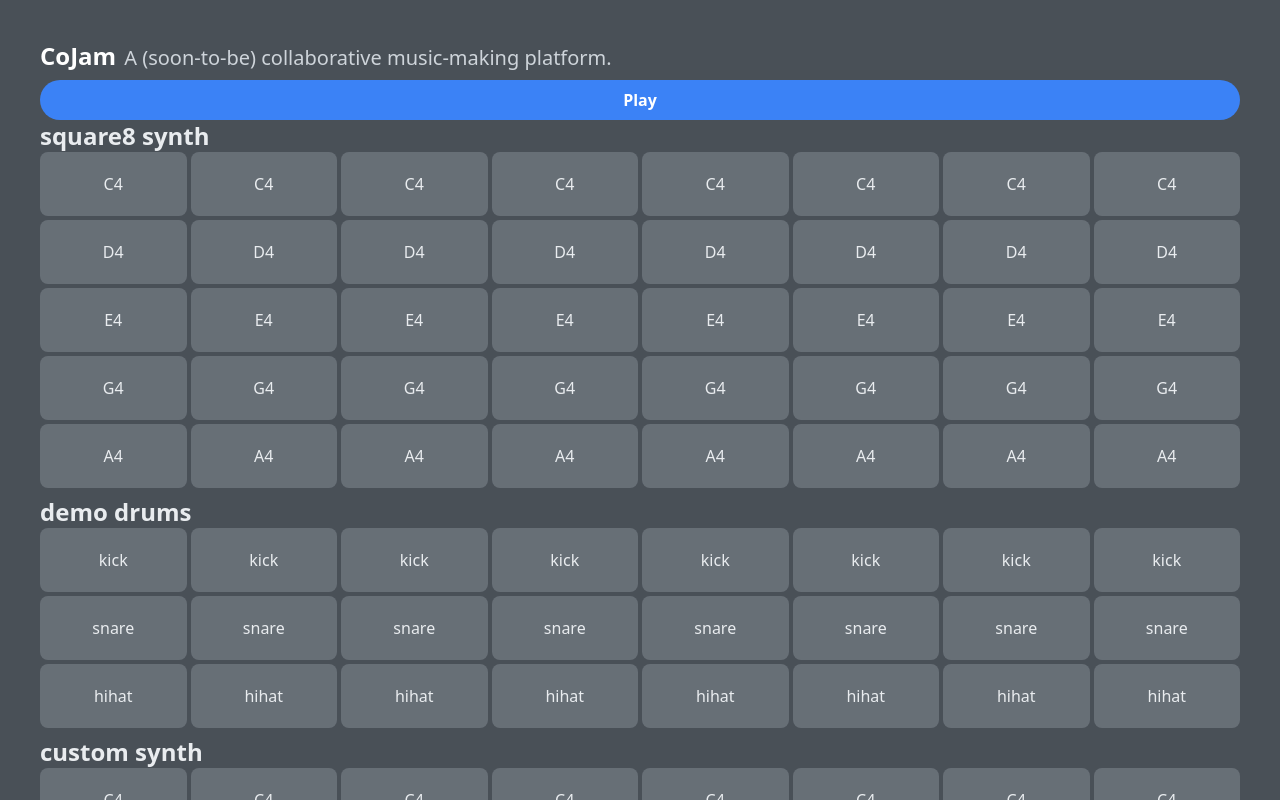
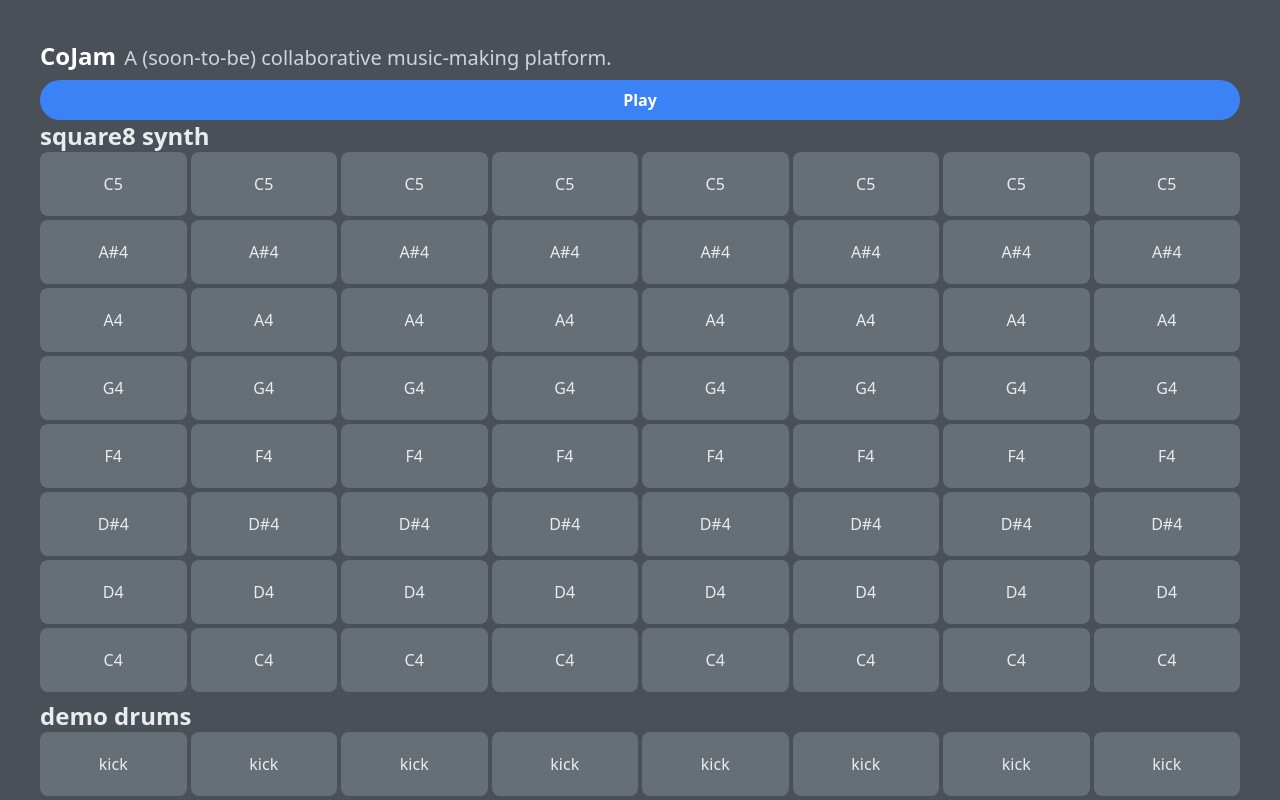
Before and after one commit to forloopcowboy/cojam, a React (Vite) app: page /demo in a window 1280 px wide. Built offline with nearby package versions, Linux system fonts and the light colour scheme; no server answers.

Commit message:
Added a musical scale builder 🎼

```diff
--- /dev/null
+++ b/src/sequencer/Scales.ts
@@ -0,0 +1,55 @@
+// Define common musical scales in integer notation.
+import { Note } from 'tone/build/esm/core/type/NoteUnits';
+
+const scales = {
+  Chromatic: [0, 1, 2, 3, 4, 5, 6, 7, 8, 9, 10, 11, 12],
+  Dorian: [0, 2, 3, 5, 7, 9, 10, 12],
+  Blues: [0, 3, 5, 6, 7, 10, 12],
+  DoubleHarmonic: [0, 1, 4, 5, 7, 8, 11, 12],
+  Algerian: [0, 2, 3, 6, 7, 9, 11, 12, 14, 15, 17],
+  HarmonicMinor: [0, 2, 3, 5, 7, 8, 11, 12],
+  HarmonicMajor: [0, 2, 4, 5, 7, 8, 11, 12],
+  Major: [0, 2, 4, 5, 8, 9, 11, 12],
+} as const;
+
+/** Builds a scale starting from a root note. */
+function buildScale(root: Note, scale: readonly number[]): Note[] {
+  const noteValues = ['C', 'C#', 'D', 'D#', 'E', 'F', 'F#', 'G', 'G#', 'A', 'A#', 'B'];
+  const noteOffsets: Record<string, number> = {
+    C: 0,
+    'C#': 1,
+    D: 2,
+    'D#': 3,
+    E: 4,
+    F: 5,
+    'F#': 6,
+    G: 7,
+    'G#': 8,
+    A: 9,
+    'A#': 10,
+    B: 11,
+    Db: 1,
+    Eb: 3,
+    Gb: 6,
+    Ab: 8,
+    Bb: 10,
+  };
+
+  const parsedNote = /^([A-G]#?|Db|Eb|Gb|Ab|Bb)(-?\d+)$/.exec(root);
+  if (!parsedNote) throw new Error('Invalid note format');
+
+  const [, baseNote, octave] = parsedNote;
+  const baseIndex = noteOffsets[baseNote];
+  const notes: Note[] = [];
+
+  scale.forEach((step) => {
+    const newIndex = (baseIndex + step) % 12;
+    const newOctave = parseInt(octave, 10) + Math.floor((baseIndex + step) / 12);
+    const newNote = noteValues[newIndex] + newOctave;
+    notes.push(newNote as Note);
+  });
+
+  return notes;
+}
+
+export { buildScale, scales };
--- a/src/sequencer/Sequencer.tsx
+++ b/src/sequencer/Sequencer.tsx
@@ -9,18 +9,21 @@ import kick from '../assets/audio/demo-drums/demo_drums_kick.wav';
 import snare from '../assets/audio/demo-drums/demo_drums_snare.wav';
 import hihat from '../assets/audio/demo-drums/demo_drums_hi_hat.wav';
 import { AnyInitializedTrackSettings, getNotes } from './track/TrackInitializationSettings.ts';
+import { buildScale, scales } from './Scales.ts';
+import { sortNotes } from '../utils/note-order.ts';
 
 function Sequencer() {
   const [started, setStarted] = useState(false);
   const [playing, setPlaying] = useState(false);
+
+  const scale = sortNotes(buildScale('C4', scales.Dorian));
 
   const trackState = useTrack(
     {
       name: 'square8 synth',
       type: 'synth',
       instrument: { oscillator: { type: 'square8' } },
-      // C pentatonic minor
-      notes: ['C4', 'D4', 'E4', 'G4', 'A4'],
+      notes: scale,
     },
     {
       name: 'demo drums',
@@ -45,8 +48,7 @@ function Sequencer() {
           type: 'custom',
         },
       },
-      // C pentatonic minor
-      notes: ['C4', 'D4', 'E4', 'G4', 'A4'],
+      notes: scale,
     },
   );
 
```
Also changed, not shown: src/sequencer/track/UseTrack.ts (+3 -9 lines).
